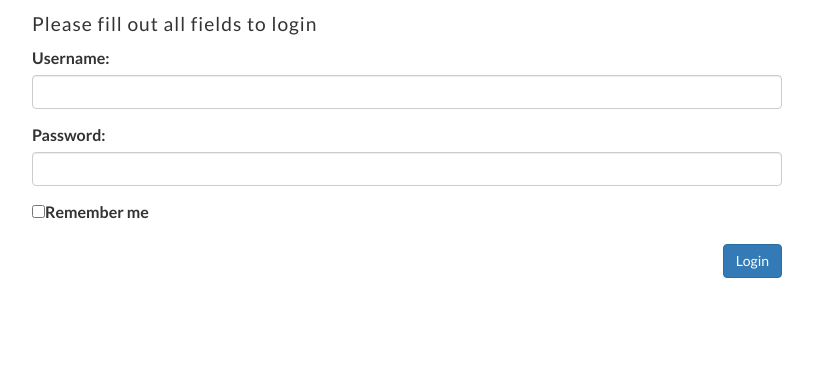
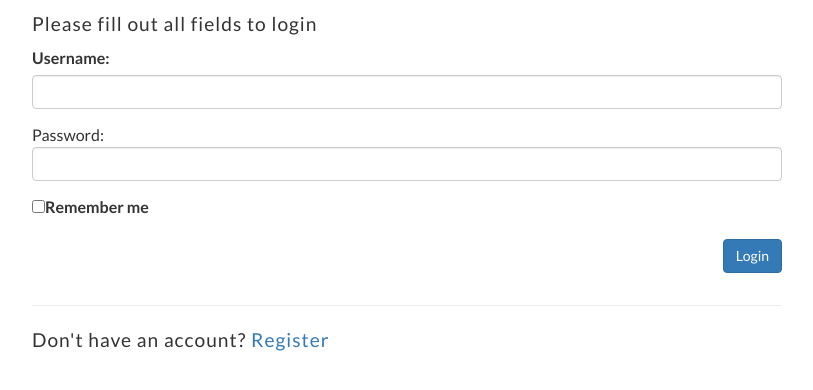
Before and after one commit to Kontinum/MyGallery, a PHP site: page /login.php in a window 1280 px wide. Shown: the part 52-442 px from the top of the page, without its empty margins (233-1046 px from the left). Run offline with PHP 8.4, Linux system fonts and the light colour scheme; some libraries are stand-ins or nearby versions; some web fonts are replaced.

Commit message:
Adding register link

```diff
--- a/login.php
+++ b/login.php
@@ -44,7 +44,7 @@
                 </div>
 
                 <div class="form-group">
-                    <label for="password">Password:</label>
+                    <labeli for="password">Password:</labeli>
                     <input type="password" id="password" name="password" value="" class="form-control">
                 </div>
 
@@ -59,6 +59,9 @@
                 <div class="form-group">
                     <input type="submit" value="Login" class="btn btn-primary pull-right">
                 </div>
+                <br><br>
+                <hr>
+                <p>Don't have an account? <a href="register.php">Register</a></p>
             </form>
         </div>
     </div>
```
